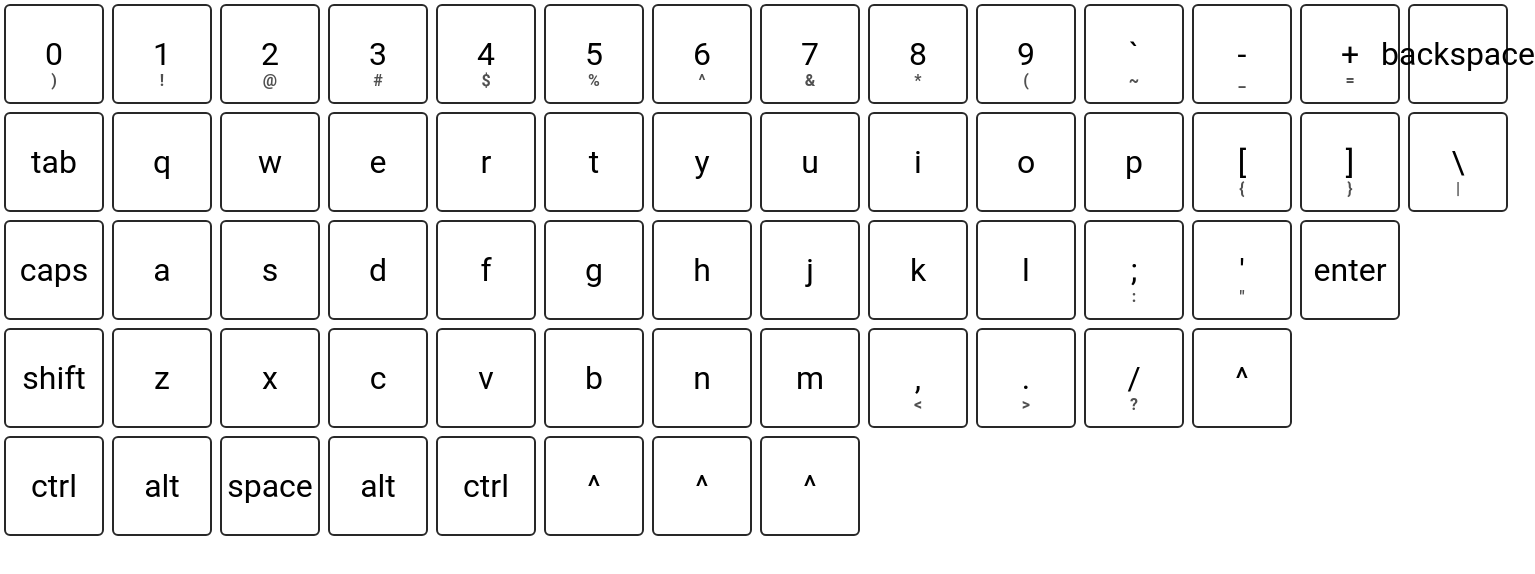
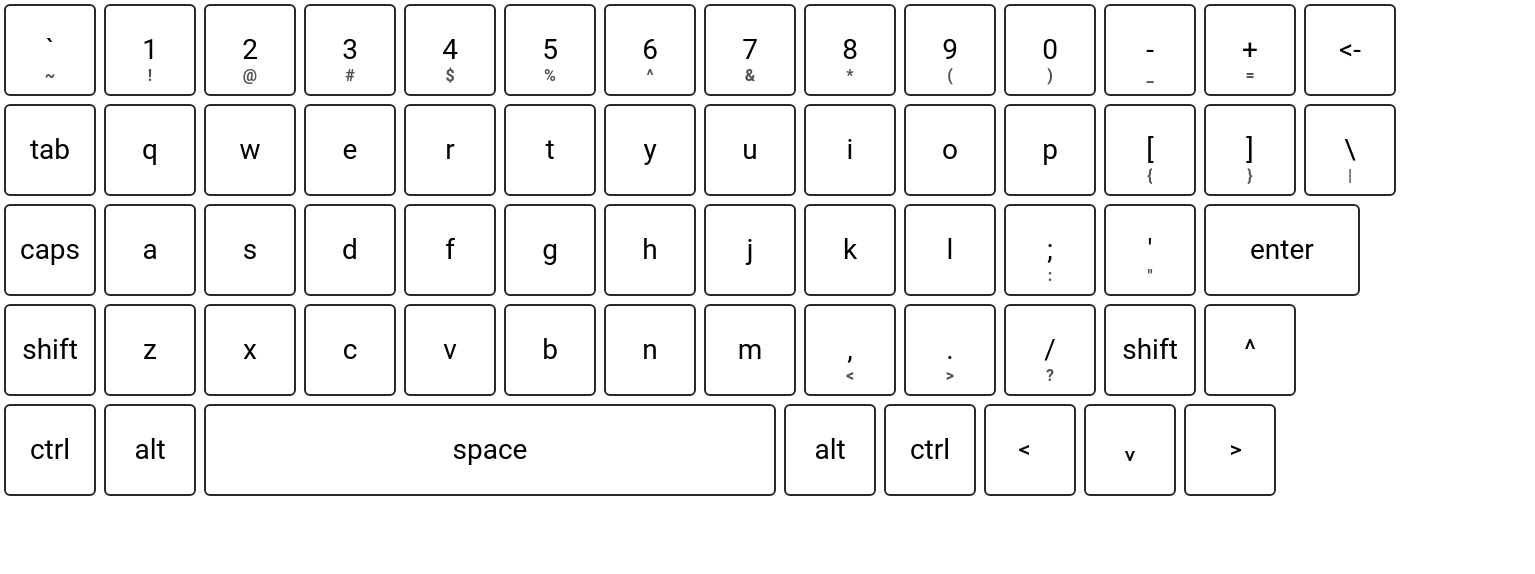
Before and after one commit to jdc-cunningham/web-keyboard, a React (Create React App) app: page / in a window 1280 px wide. Shown: the top 574 px of the page, 1535 px wide, since content can reach past the window. Built offline with nearby package versions, Linux system fonts and the light colour scheme.

Commit message:
working layout

```diff
--- a/src/components/web-keyboard/WebKeyboard.js
+++ b/src/components/web-keyboard/WebKeyboard.js
@@ -45,8 +45,8 @@ function WebKeyboard() {
     <div className="WebKeyboard">
       {keyboardRows.map((rowKeys, rowIndex) => {
         return <div key={rowIndex} className="WebKeyboard__row">
-          {Object.keys(rowKeys).map((rowKey, keyIndex) => {
-            const keyInfo = rowKeys[rowKey];
+          {rowKeys.map((keyInfo, keyIndex) => {
+            const rowKey = keyInfo.vals[0];
 
             return <div
               key={keyIndex}
--- a/src/components/web-keyboard/WebKeyboard.scss
+++ b/src/components/web-keyboard/WebKeyboard.scss
@@ -16,7 +16,7 @@
 .WebKeyboard__row {
   display: flex;
   align-items: flex-start;
-  justify-content: flex-start;
+  justify-content: space-between;
   flex-direction: row;
   width: 100%;
 }
@@ -34,16 +34,50 @@
   margin: 0.25rem;
 
   @media only screen and (max-width: 1500px) {
-    padding: 3rem;
+    padding: 2.75rem;
   }
 
   &.active {
     background-color: #505050;
   }
+
+  &.left {
+    .WebKeyboard__display-key {
+      transform: rotate(-90deg);
+    }
+  }
+
+  &.right {
+    .WebKeyboard__display-key {
+      transform: rotate(90deg);
+    }
+  }
+
+  &.down {
+    .WebKeyboard__display-key {
+      transform: rotate(180deg);
+    }
+  }
+
+  &.space {
+    width: 50%;
+  }
+
+  &.enter {
+    width: 30%;
+  }
+
+  &.up {
+    margin-right: 6.65rem;
+  }
 }
 
 .WebKeyboard__display-key {
   font-size: 2rem;
+
+  @media only screen and (max-width: 1500px) {
+    font-size: 1.75rem;
+  }
 }
 
 .WebKeyboard__display-key-alts {
--- a/src/components/web-keyboard/key-map.js
+++ b/src/components/web-keyboard/key-map.js
@@ -1,235 +1,236 @@
 export const keyboardRows = [
-  {
-    "`": {
+  [
+    {
       vals: ["`", "~"],
     },
-    "1": {
+    {
       vals: ["1", "!"],
     },
-    "2": {
+    {
       vals: ["2", "@"],
     },
-    "3": {
+    {
       vals: ["3", "#"],
     },
-    "4": {
+    {
       vals: ["4", "$"],
     },
-    "5": {
+    {
       vals: ["5", "%"],
     },
-    "6": {
+    {
       vals: ["6", "^"],
     },
-    "7": {
+    {
       vals: ["7", "&"],
     },
-    "8": {
+    {
       vals: ["8", "*"],
     },
-    "9": {
+    {
       vals: ["9", "("],
     },
-    "0": {
+    {
       vals: ["0", ")"],
     },
-    "-": {
+    {
       vals: ["-", "_"],
     },
-    "+": {
+    {
       vals: ["+", "="],
     },
-    "backspace": {
+    {
       vals: ["<-"],
-      class: 'backspace'
+      class: ''
     }
-  },
-  {
-    "tab": {
+  ],
+  [
+    {
       vals: ["tab"],
-      class: 'scale tab'
+      class: ''
     },
-    "q": {
+    {
       vals: ["q"],
-      class: 'scale'
+      class: ''
     },
-    "w": {
+    {
       vals: ["w"],
     },
-    "e": {
+    {
       vals: ["e"],
     },
-    "r": {
+    {
       vals: ["r"],
     },
-    "t": {
+    {
       vals: ["t"],
-      class: 'scale-2'
+      class: ''
     },
-    "y": {
+    {
       vals: ["y"],
-      class: 'scale-2'
+      class: ''
     },
-    "u": {
+    {
       vals: ["u"],
     },
-    "i": {
+    {
       vals: ["i"],
     },
-    "o": {
+    {
       vals: ["o"],
     },
-    "p": {
+    {
       vals: ["p"],
-      class: 'scale'
+      class: ''
     },
-    "[": {
+    {
       vals: ["[", "{"],
-      class: 'scale'
+      class: ''
     },
-    "]": {
+    {
       vals: ["]", "}"],
-      class: 'scale'
+      class: ''
     },
-    "\\": {
+    {
       vals: ["\\", "|"],
-      class: 'scale'
+      class: ''
     },
-  },
-  {
-    "caps": {
+  ],
+  [
+    {
       vals: ["caps"],
-      class: 'scale caps'
+      class: ''
     },
-    "a": {
+    {
       vals: ["a"],
     },
-    "s": {
+    {
       vals: ["s"],
     },
-    "d": {
+    {
       vals: ["d"],
     },
-    "f": {
+    {
       vals: ["f"],
     },
-    "g": {
+    {
       vals: ["g"],
-      class: 'scale-2'
+      class: ''
     },
-    "h": {
+    {
       vals: ["h"],
-      class: 'scale-2'
+      class: ''
     },
-    "j": {
+    {
       vals: ["j"],
     },
-    "k": {
+    {
       vals: ["k"],
     },
-    "l": {
+    {
       vals: ["l"],
     },
-    ";": {
+    {
       vals: [";", ":"],
     },
-    "'": {
+    {
       vals: ["'", '"'],
     },
-    "enter": {
+    {
       vals: ["enter"],
-      class: 'scale enter'
+      class: 'enter'
     },
-  },
-  {
-    "shift_1": {
+  ],
+  [
+    {
       alt: "shift",
       vals: ["shift"],
-      class: 'scale tab shift-left'
+      class: ''
     },
-    "z": {
+    {
       vals: ["z"],
     },
-    "x": {
+    {
       vals: ["x"],
     },
-    "c": {
+    {
       vals: ["c"],
     },
-    "v": {
+    {
       vals: ["v"],
-      class: 'scale'
+      class: ''
     },
-    "b": {
+    {
       vals: ["b"],
-      class: 'scale'
+      class: ''
     },
-    "n": {
+    {
       vals: ["n"],
-      class: 'scale'
+      class: ''
     },
-    "m": {
+    {
       vals: ["m"],
     },
-    ",": {
+    {
       vals: [",", "<"],
     },
-    ".": {
+    {
       vals: [".", ">"],
     },
-    "/": {
+    {
       vals: ["/", "?"],
-      class: 'scale'
+      class: ''
     },
-    "shift_2": {
+    {
       alt: "shift",
       vals: ["shift"],
-      class: 'scale tab shift-right hidden'
+      class: ''
     },
-    "up": {
+    {
       vals: ["up"],
       alt: "^",
-      class: "scale up"
+      class: "up"
     },
-  },
-  {
-    "ctrl_1": {
+  ],
+  [
+    {
       alt: "ctrl",
       vals: ["ctrl"],
-      class: 'ctrl-1'
+      class: ''
     },
-    "alt_1": {
+    {
       alt: 'alt',
       vals: ["alt"],
     },
-    "space": {
+    {
       vals: [" "],
+      alt: "space",
       class: "space",
     },
-    "alt_2": {
+    {
       alt: 'alt',
       vals: ["alt"],
-      class: 'scale'
+      class: ''
     },
-    "ctrl_2": {
+    {
       alt: "ctrl",
       vals: ["ctrl"],
-      class: 'scale'
+      class: ''
     },
-    "left": {
+    {
       vals: ["left"],
       alt: "^",
-      class: "scale left"
+      class: "left"
     },
-    "down": {
+    {
       vals: ["down"],
       alt: "^",
-      class: "scale down"
+      class: "down"
     },
-    "right": {
+    {
       vals: ["right"],
       alt: "^",
-      class: "scale right"
+      class: "right"
     },
-  }
+  ]
 ];
```
Also changed, not shown: 1 other file (tests, documents, lock files or other folders).
